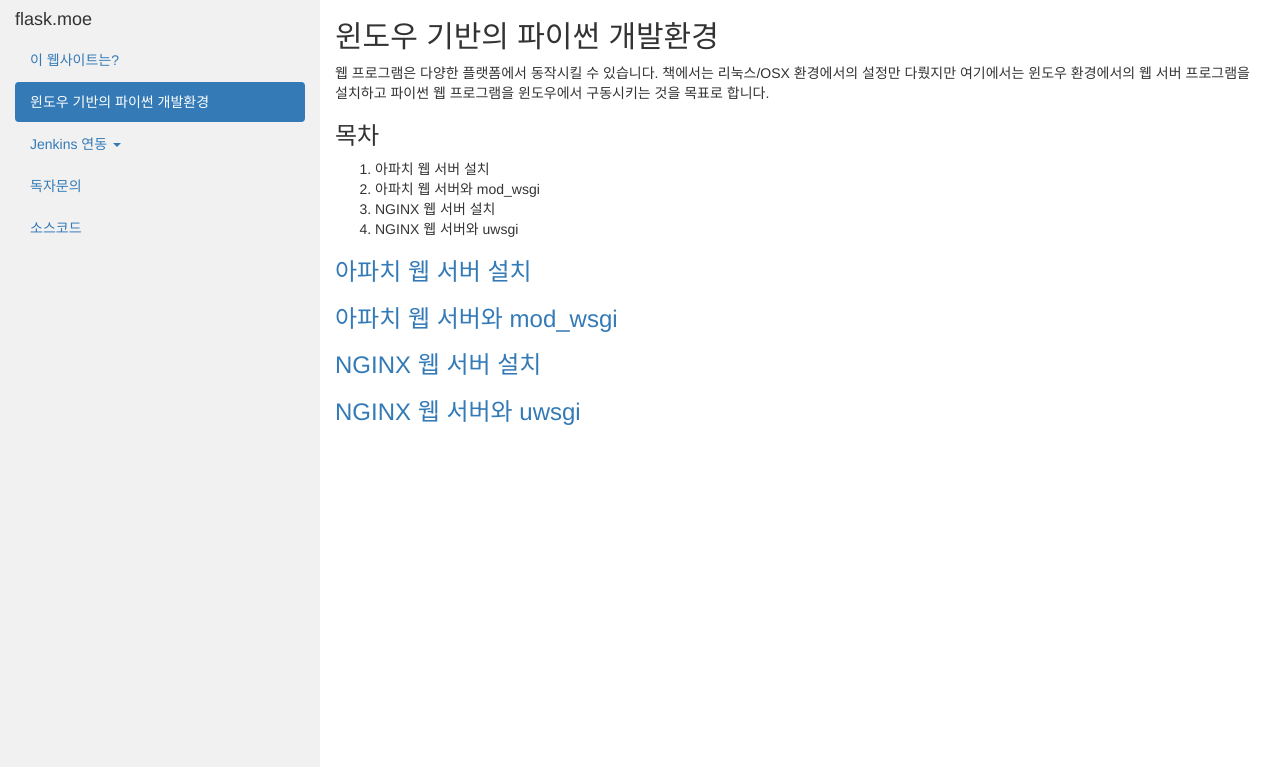
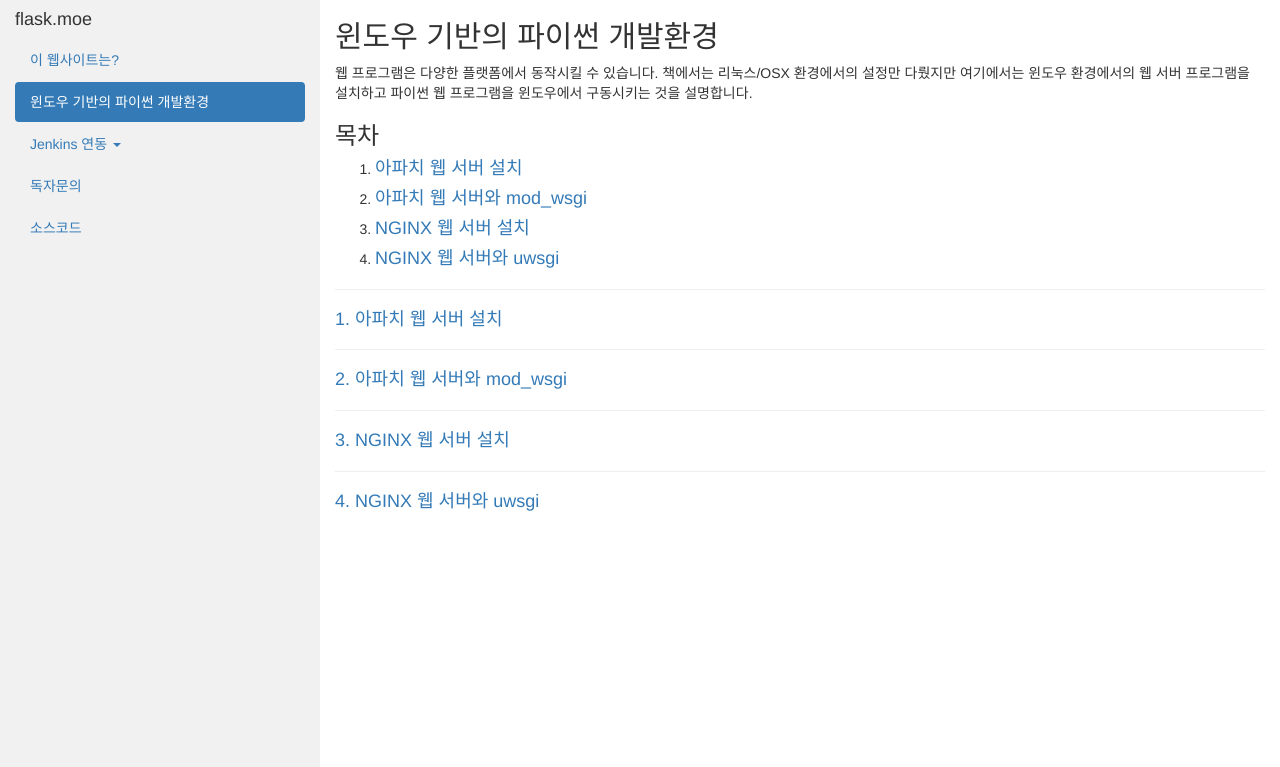
Before and after one commit to MrMoonKr/flask_moe-doc, a Flask app: page /windows in a window 1280 px wide. Shown: the top 767 px of the page. Run offline with Flask 2, Linux system fonts and the light colour scheme; some libraries are stand-ins or nearby versions.

Commit message:
ㅅ이트 제작중..

```diff
--- a/flask_moe/flask_moe.py
+++ b/flask_moe/flask_moe.py
@@ -146,3 +146,6 @@ def source_list():
         current_path=current_path
     )
     return render_template('sources.html', **tpl_vars)
+
+if __name__ == "__main__":
+    app.run()
--- a/flask_moe/templates/windows.html
+++ b/flask_moe/templates/windows.html
@@ -6,18 +6,22 @@
 {% block content_block %}
     <h2>윈도우 기반의 파이썬 개발환경</h2>
     <p>웹 프로그램은 다양한 플랫폼에서 동작시킬 수 있습니다. 책에서는 리눅스/OSX 환경에서의 설정만 다뤘지만 여기에서는 윈도우 환경에서의 웹 서버 프로그램을
-    설치하고 파이썬 웹 프로그램을 윈도우에서 구동시키는 것을 목표로 합니다.</p>
+    설치하고 파이썬 웹 프로그램을 윈도우에서 구동시키는 것을 설명합니다.</p>
 
     <h3>목차</h3>
     <ol>
-        <li>아파치 웹 서버 설치</li>
-        <li>아파치 웹 서버와 mod_wsgi</li>
-        <li>NGINX 웹 서버 설치</li>
-        <li>NGINX 웹 서버와 uwsgi</li>
+        <li><a href="#apache_install"><h4>아파치 웹 서버 설치</h4></a></li>
+        <li><a href="#apache_mod_wsgi"><h4>아파치 웹 서버와 mod_wsgi</h4></a></li>
+        <li><a href="#nginx_install"><h4>NGINX 웹 서버 설치</h4></a></li>
+        <li><a href="#nginx_uwsgi"><h4>NGINX 웹 서버와 uwsgi</h4></a></li>
     </ol>
 
-    <a name="apache_install"><h3>아파치 웹 서버 설치</h3></a>
-    <a name="apache_mod_wsgi"><h3>아파치 웹 서버와 mod_wsgi</h3></a>
-    <a name="nginx_install"><h3>NGINX 웹 서버 설치</h3></a>
-    <a name="nginx_uwsgi"><h3>NGINX 웹 서버와 uwsgi</h3></a>
+    <hr>
+    <a name="apache_install"><h4>1. 아파치 웹 서버 설치</h4></a>
+    <hr>
+    <a name="apache_mod_wsgi"><h4>2. 아파치 웹 서버와 mod_wsgi</h4></a>
+    <hr>
+    <a name="nginx_install"><h4>3. NGINX 웹 서버 설치</h4></a>
+    <hr>
+    <a name="nginx_uwsgi"><h4>4. NGINX 웹 서버와 uwsgi</h4></a>
 {% endblock %}
--- a/requirements.txt
+++ b/requirements.txt
@@ -1,8 +1,12 @@
 Flask==0.10.1
+FormEncode==1.3.0
 Jinja2==2.8
 MarkupSafe==0.23
 SQLAlchemy==1.0.12
 Werkzeug==0.11.8
 itsdangerous==0.24
+paginate==0.5.3
 pg8000==1.10.5
-uWSGI==2.0.12
+six==1.10.0
+sqlalchemy-paginate==0.0.2
+uwsgi
```
